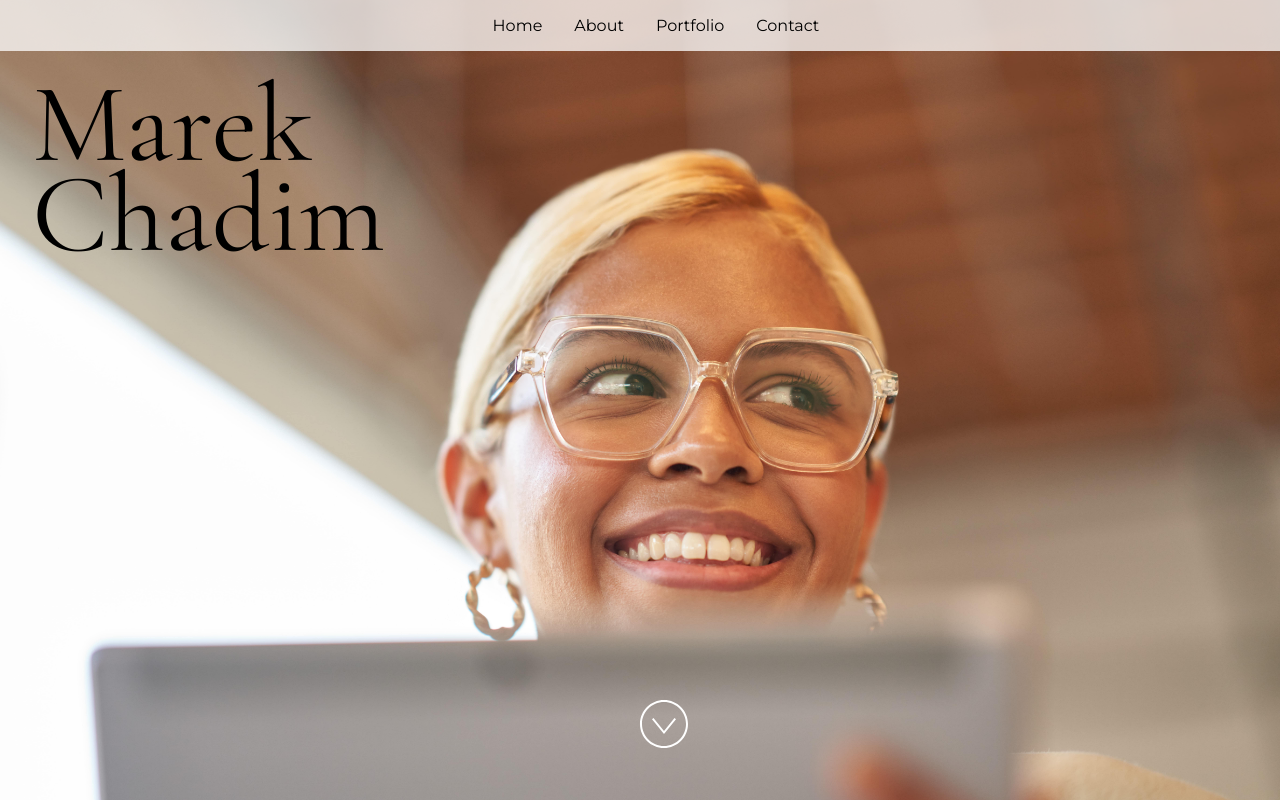
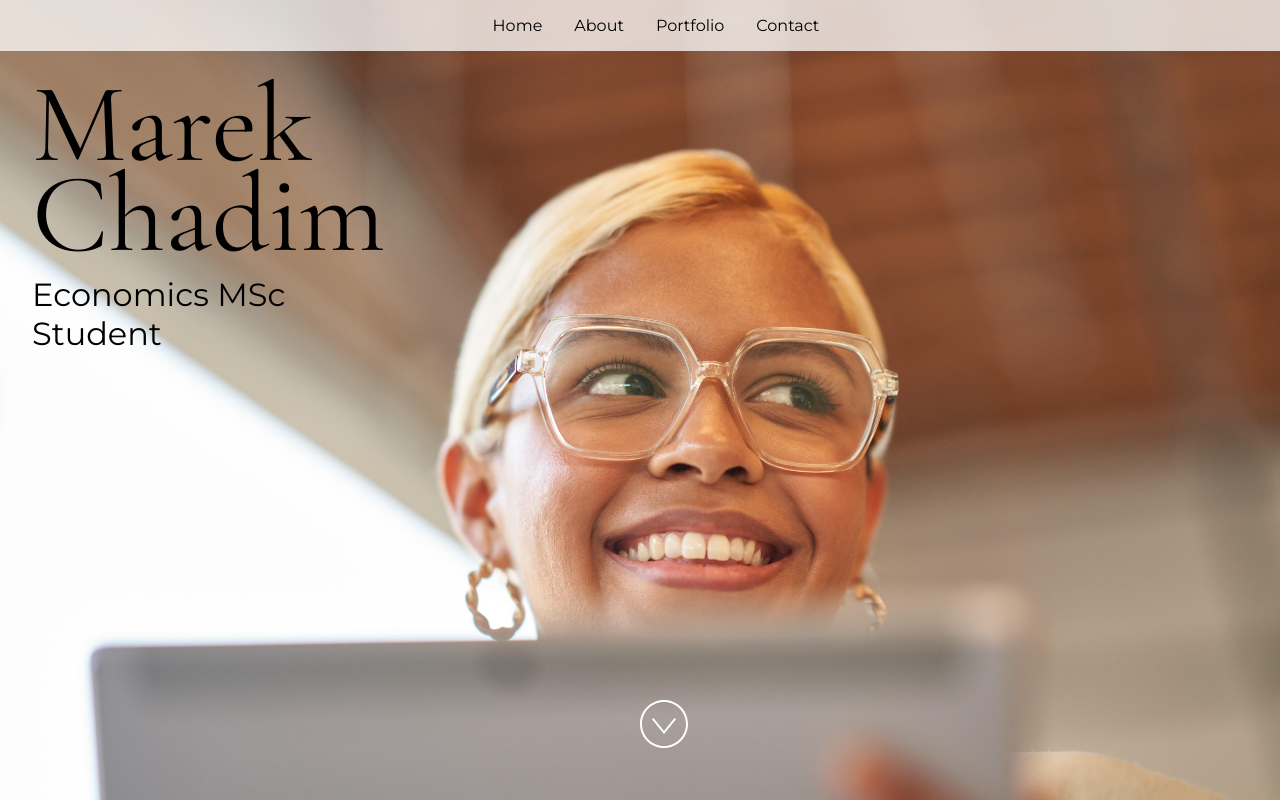
Before and after one commit to marek-chadim/home, a React (Vite) app: page / in a window 1280 px wide. Built offline with nearby package versions, Linux system fonts and the light colour scheme.

Commit message:
Update App.jsx

```diff
--- a/src/App.jsx
+++ b/src/App.jsx
@@ -25,11 +25,10 @@ import "./styles.css";
  */
 const siteProps = {
   name: "Marek Chadim",
-  title: "",
-  email: "",
-  gitHub: "",
-  instagram: "",
-  linkedIn: "",
+  title: "Economics MSc Student",
+  email: "42624@student.hhs.se",
+  gitHub: "https://github.com/marek-chadim",
+  linkedIn: "https://www.linkedin.com/in/marek-chadim/",
   medium: "",
   twitter: "",
   youTube: "",
```
